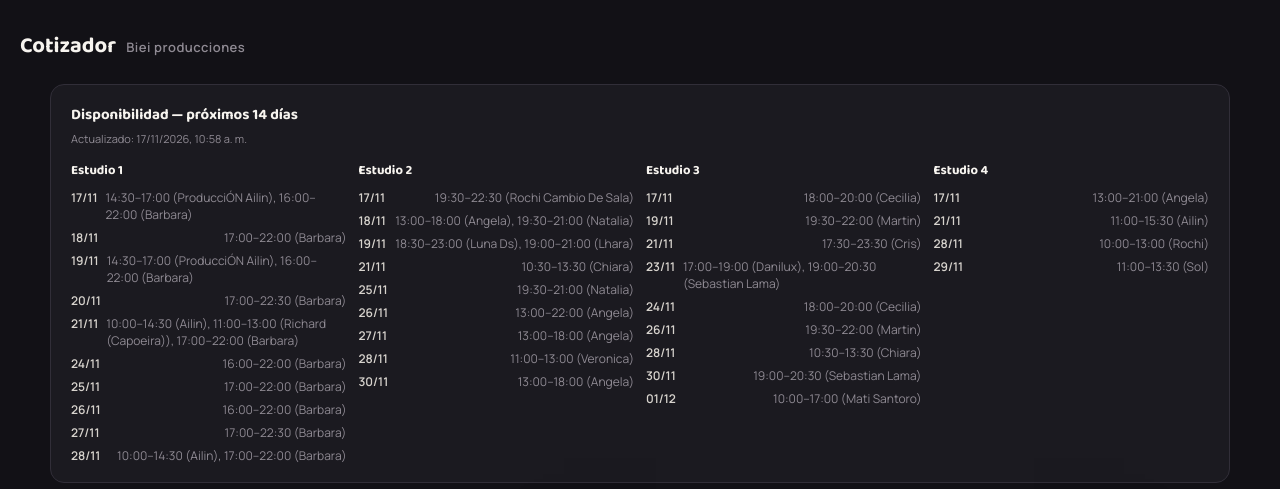
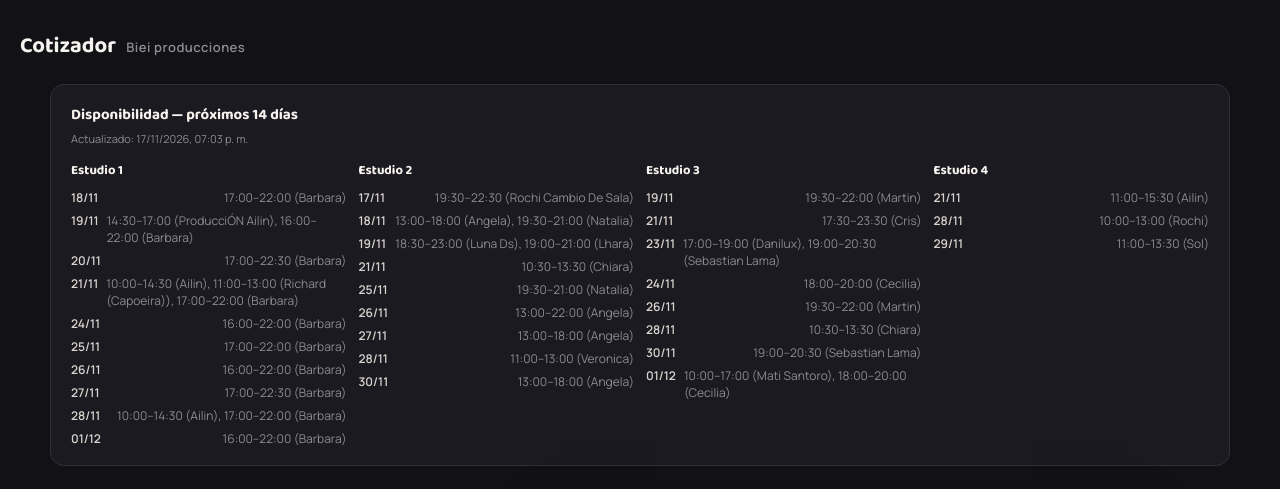
Before and after one commit to beernyherrera-coder/cotizador-biei, a plain HTML site: page index.html in a window 1280 px wide. Shown: the top 489 px of the page. Drawn offline with nearby package versions, Linux system fonts and the light colour scheme.

Commit message:
Actualizar disponibilidad [automatizado]

```diff
--- a/index.html
+++ b/index.html
@@ -303,10 +303,9 @@
 <!-- AVAILABILITY:START -->
 <div class="avail">
   <h2>Disponibilidad — próximos 14 días</h2>
-  <div class="updated">Actualizado: 17/11/2026, 10:58 a. m.</div>
+  <div class="updated">Actualizado: 17/11/2026, 07:03 p. m.</div>
   <div class="avail-grid">
     <div class="avail-col"><h3>Estudio 1</h3><ul>
-      <li><b>17/11</b> 14:30–17:00 (ProducciÓN Ailin), 16:00–22:00 (Barbara)</li>
       <li><b>18/11</b> 17:00–22:00 (Barbara)</li>
       <li><b>19/11</b> 14:30–17:00 (ProducciÓN Ailin), 16:00–22:00 (Barbara)</li>
       <li><b>20/11</b> 17:00–22:30 (Barbara)</li>
@@ -316,6 +315,7 @@
       <li><b>26/11</b> 16:00–22:00 (Barbara)</li>
       <li><b>27/11</b> 17:00–22:30 (Barbara)</li>
       <li><b>28/11</b> 10:00–14:30 (Ailin), 17:00–22:00 (Barbara)</li>
+      <li><b>01/12</b> 16:00–22:00 (Barbara)</li>
     </ul></div>
     <div class="avail-col"><h3>Estudio 2</h3><ul>
       <li><b>17/11</b> 19:30–22:30 (Rochi Cambio De Sala)</li>
@@ -329,7 +329,6 @@
       <li><b>30/11</b> 13:00–18:00 (Angela)</li>
     </ul></div>
     <div class="avail-col"><h3>Estudio 3</h3><ul>
-      <li><b>17/11</b> 18:00–20:00 (Cecilia)</li>
       <li><b>19/11</b> 19:30–22:00 (Martin)</li>
       <li><b>21/11</b> 17:30–23:30 (Cris)</li>
       <li><b>23/11</b> 17:00–19:00 (Danilux), 19:00–20:30 (Sebastian Lama)</li>
@@ -337,10 +336,9 @@
       <li><b>26/11</b> 19:30–22:00 (Martin)</li>
       <li><b>28/11</b> 10:30–13:30 (Chiara)</li>
       <li><b>30/11</b> 19:00–20:30 (Sebastian Lama)</li>
-      <li><b>01/12</b> 10:00–17:00 (Mati Santoro)</li>
+      <li><b>01/12</b> 10:00–17:00 (Mati Santoro), 18:00–20:00 (Cecilia)</li>
     </ul></div>
     <div class="avail-col"><h3>Estudio 4</h3><ul>
-      <li><b>17/11</b> 13:00–21:00 (Angela)</li>
       <li><b>21/11</b> 11:00–15:30 (Ailin)</li>
       <li><b>28/11</b> 10:00–13:00 (Rochi)</li>
       <li><b>29/11</b> 11:00–13:30 (Sol)</li>
```
